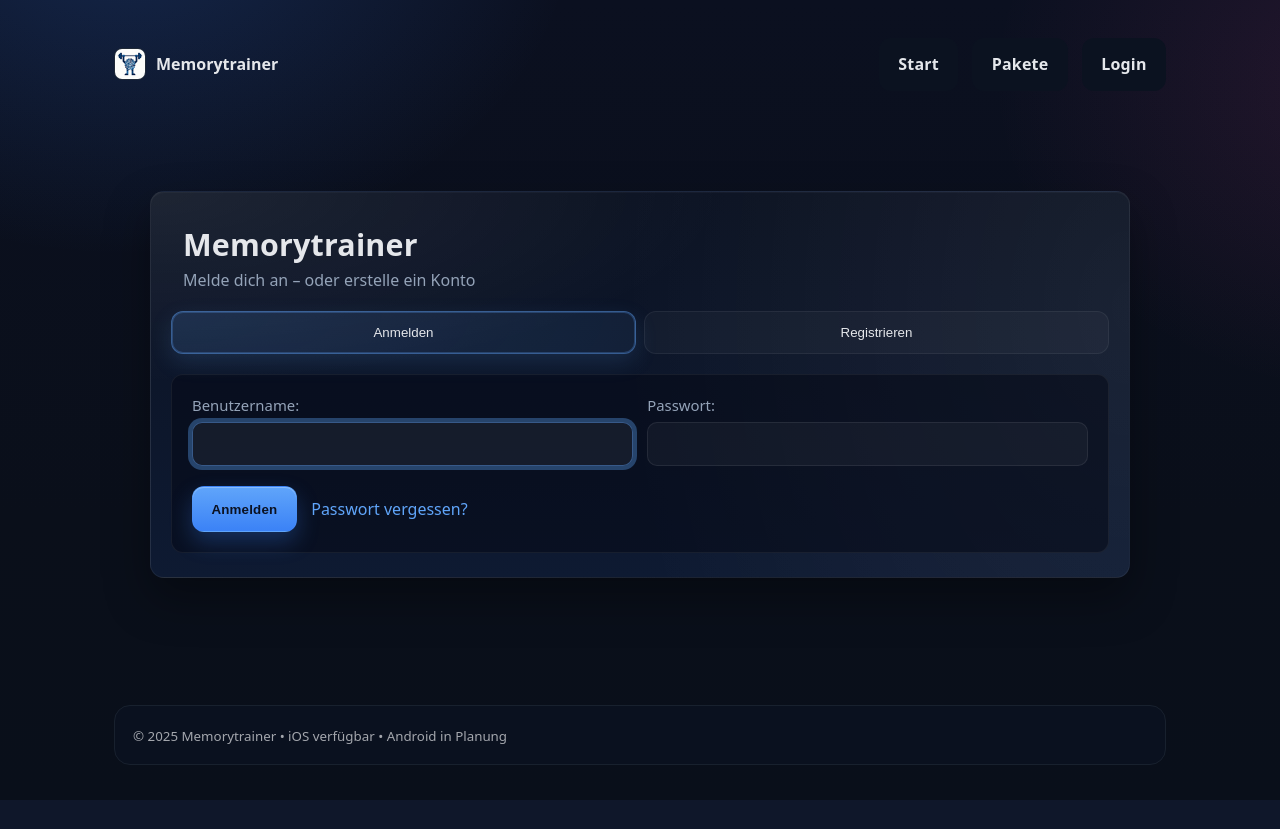
After one commit to diebraut/memorytrainer_server, a Django app: page /login/ in a window 1280 px wide. The commit adds this page. Run offline with Django 5.2, Linux system fonts and the light colour scheme.

Commit message:
new login

```diff
--- /dev/null
+++ b/accounts/forms.py
@@ -0,0 +1,28 @@
+from django import forms
+from django.contrib.auth.models import User
+from django.contrib.auth.forms import AuthenticationForm
+
+class RegisterForm(forms.Form):
+    trainee = forms.CharField(label="Trainee", min_length=3, max_length=150)
+    email = forms.EmailField(label="E-Mail-Adresse")
+    password1 = forms.CharField(label="Passwort", widget=forms.PasswordInput, min_length=8)
+    password2 = forms.CharField(label="Passwort (Wiederholung)", widget=forms.PasswordInput, min_length=8)
+
+    def clean_trainee(self):
+        username = self.cleaned_data["trainee"].strip()
+        if User.objects.filter(username__iexact=username).exists():
+            raise forms.ValidationError("Dieser Trainee-Name ist bereits vergeben.")
+        return username
+
+    def clean_email(self):
+        email = self.cleaned_data["email"].strip().lower()
+        if User.objects.filter(email__iexact=email).exists():
+            raise forms.ValidationError("Diese E-Mail wird bereits verwendet.")
+        return email
+
+    def clean(self):
+        cleaned = super().clean()
+        p1, p2 = cleaned.get("password1"), cleaned.get("password2")
+        if p1 and p2 and p1 != p2:
+            self.add_error("password2", "Passwörter stimmen nicht überein.")
+        return cleaned
--- /dev/null
+++ b/accounts/views.py
@@ -0,0 +1,99 @@
+from django.contrib import messages
+from django.contrib.auth import authenticate, login
+from django.contrib.auth.forms import AuthenticationForm
+from django.contrib.auth.models import User
+from django.contrib.auth.tokens import default_token_generator
+from django.http import Http404
+from django.shortcuts import render, redirect
+from django.template.loader import render_to_string
+from django.utils.encoding import force_bytes
+from django.utils.http import urlsafe_base64_encode, urlsafe_base64_decode
+from django.views.decorators.http import require_http_methods
+from django.conf import settings
+from django.core.mail import send_mail
+
+
+from .forms import RegisterForm
+
+LOGIN_REDIRECT = "/pakete/"
+
+@require_http_methods(["GET", "POST"])
+def login_register(request):
+    login_form = AuthenticationForm(request, data=request.POST if request.POST.get("action")=="login" else None)
+    reg_form = RegisterForm(request.POST if request.POST.get("action")=="register" else None)
+
+    # --- Login ---
+    if request.method == "POST" and request.POST.get("action") == "login":
+        if login_form.is_valid():
+            user = login_form.get_user()
+            login(request, user)
+            return redirect(LOGIN_REDIRECT)
+        messages.error(request, "Anmeldung fehlgeschlagen.")
+
+    # --- Registrierung ---
+    if request.method == "POST" and request.POST.get("action") == "register":
+        if reg_form.is_valid():
+            username = reg_form.cleaned_data["trainee"].strip()
+            email = reg_form.cleaned_data["email"].strip().lower()
+            pwd = reg_form.cleaned_data["password1"]
+
+            # Benutzer inaktiv anlegen (muss per E-Mail aktiviert werden)
+            user = User.objects.create_user(
+                username=username,
+                email=email,
+                password=pwd,
+                is_active=False,
+            )
+
+            # optional: den Anzeigenamen in first_name spiegeln
+            user.first_name = username
+            user.save(update_fields=["first_name"])
+
+            # Aktivierungslink bauen
+            uid = urlsafe_base64_encode(force_bytes(user.pk))
+            token = default_token_generator.make_token(user)
+            activation_url = request.build_absolute_uri(f"/activate/{uid}/{token}/")
+
+            # E-Mail senden (Text + optional HTML)
+            subject = "Bitte Registrierung bestätigen"
+            context = {"username": username, "activation_url": activation_url}
+            message = render_to_string("accounts/activation_email.txt", context)
+            html_message = render_to_string("accounts/activation_email.txt", context)
+            send_mail(
+                subject,
+                message,
+                getattr(settings, "DEFAULT_FROM_EMAIL", "noreply@example.com"),
+                [email],
+                html_message=html_message,
+            )
+
+            messages.success(request, "Fast geschafft! Bitte prüfe deine E-Mails und bestätige die Registrierung.")
+            return redirect("login_register")  # gleiche Seite, empty forms
+
+        messages.error(request, "Registrierung fehlgeschlagen. Bitte Eingaben prüfen.")
+
+    return render(request, "accounts/login_register.html", {
+        "login_form": login_form,
+        "reg_form": reg_form,
+    })
+
+
+def activate(request, uidb64, token):
+    try:
+        uid = urlsafe_base64_decode(uidb64).decode()
+        user = User.objects.get(pk=uid)
+    except Exception:
+        raise Http404("Ungültiger Aktivierungslink.")
+
+    if default_token_generator.check_token(user, token):
+        user.is_active = True
+        user.save(update_fields=["is_active"])
+        # Optional: direkt einloggen
+        user = authenticate(request, username=user.username, password=None)  # wird None liefern
+        # -> Stattdessen manuell einloggen, wenn gewünscht:
+        # login(request, user)  # funktioniert nur mit bekanntem Passwort; wir lassen es weg.
+        messages.success(request, "Dein Account wurde aktiviert. Bitte melde dich jetzt an.")
+        return redirect("login_register")
+    else:
+        messages.error(request, "Aktivierungslink ist ungültig oder abgelaufen.")
+        return redirect("login_register")
--- a/landing/templates/landing/base.html
+++ b/landing/templates/landing/base.html
@@ -44,7 +44,7 @@
       <div class="spacer"></div>
       <a class="btn" href="{% url 'landing:index' %}">Start</a>
       <a class="btn" href="{% url 'landing:pakete' %}">Pakete</a>
-      <a class="btn" href="{% url 'login' %}">Login</a>
+      <a class="btn" href="{% url 'login_register' %}">Login</a>
     </nav>
 
     {% block content %}{% endblock %}
--- /dev/null
+++ b/memorytrainer/static/css/login_register.css
@@ -0,0 +1,261 @@
+:root{
+  --bg: #0f172a;           /* slate-900 */
+  --panel: #0b1222;        /* deep blue */
+  --panel-2: #0e1a32;      /* deeper blue */
+  --text: #e5e7eb;         /* slate-200 */
+  --muted: #94a3b8;        /* slate-400 */
+  --primary: #60a5fa;      /* blue-400 */
+  --primary-2: #3b82f6;    /* blue-500 */
+  --ring: rgba(96,165,250,.35);
+  --danger: #ef4444;
+  --success: #22c55e;
+  --radius: 14px;
+  --shadow: 0 20px 45px rgba(0,0,0,.35), inset 0 1px 0 rgba(255,255,255,.03);
+}
+
+html, body{
+  height: 100%;
+}
+
+body{
+  background:
+    radial-gradient(80rem 60rem at 10% -10%, rgba(59,130,246,.20), transparent 35%),
+    radial-gradient(65rem 50rem at 110% 10%, rgba(236,72,153,.12), transparent 40%),
+    linear-gradient(180deg, #0b1020 0%, #0a0f1a 65%, #090f1a 100%);
+  color: var(--text);
+}
+
+.auth-shell{
+  min-height: 70vh;
+  display: grid;
+  place-items: center;
+  padding: 4rem 1rem;
+}
+
+.auth-card{
+  width: min(980px, 94vw);
+  background:
+    radial-gradient(120rem 40rem at 0% 0%, rgba(255,255,255,.08), transparent 30%),
+    radial-gradient(80rem 120rem at 100% 30%, rgba(255,255,255,.06), transparent 40%),
+    linear-gradient(180deg, var(--panel) 0%, var(--panel-2) 100%);
+  border: 1px solid rgba(255,255,255,.06);
+  border-radius: var(--radius);
+  box-shadow: var(--shadow);
+  overflow: hidden;
+}
+
+.auth-header{
+  padding: 2rem 2rem 0 2rem;
+}
+.auth-header h1{
+  margin: 0 0 .25rem;
+  font-size: clamp(1.35rem, 1.1rem + 1.2vw, 1.9rem);
+  letter-spacing: .2px;
+}
+.auth-header p{
+  margin: 0;
+  color: var(--muted);
+}
+
+/* Tabs */
+.auth-tabs{
+  display: grid;
+  grid-template-columns: 1fr 1fr;
+  gap: .5rem;
+  padding: 1.25rem 1.25rem 0 1.25rem;
+}
+.tab-btn{
+  appearance: none;
+  border: 1px solid rgba(255,255,255,.06);
+  background: rgba(255,255,255,.03);
+  color: var(--text);
+  padding: .8rem 1rem;
+  border-radius: 12px;
+  cursor: pointer;
+  transition: transform .06s ease, background .2s ease, border-color .2s ease, box-shadow .2s ease;
+}
+.tab-btn:hover{
+  background: rgba(255,255,255,.06);
+  transform: translateY(-1px);
+}
+.tab-btn.active{
+  border-color: rgba(96,165,250,.45);
+  background:
+    radial-gradient(120rem 40rem at 0% 0%, rgba(96,165,250,.10), transparent 30%),
+    rgba(96,165,250,.06);
+  box-shadow: 0 0 0 1px rgba(96,165,250,.25) inset, 0 8px 22px rgba(96,165,250,.15);
+}
+
+/* Content */
+.tab-content{
+  padding: 1.25rem 1.25rem 1.5rem;
+}
+.tab-pane{
+  display: none;
+  border: 1px solid rgba(255,255,255,.06);
+  background: rgba(6,10,22,.55);
+  border-radius: 12px;
+  padding: 1.25rem;
+}
+.tab-pane.active{
+  display: block;
+}
+
+/* Forms */
+.kt-form{
+  display: grid;
+  gap: 1rem;
+}
+.form-grid{
+  display: grid;
+  gap: .9rem;
+  grid-template-columns: repeat(2, minmax(0,1fr));
+}
+.form-row{
+  display: grid;
+  gap: .45rem;
+}
+.form-row label{
+  font-size: .93rem;
+  color: var(--muted);
+}
+.kt-form input[type="text"],
+.kt-form input[type="email"],
+.kt-form input[type="password"]{
+  width: 100%;
+  padding: .85rem 1rem;
+  border-radius: 10px;
+  border: 1px solid rgba(255,255,255,.08);
+  background: rgba(255,255,255,.04);
+  color: var(--text);
+  outline: none;
+  transition: border-color .15s ease, box-shadow .15s ease, background .15s ease;
+}
+.kt-form input:focus{
+  border-color: rgba(96,165,250,.45);
+  box-shadow: 0 0 0 4px var(--ring);
+  background: rgba(255,255,255,.055);
+}
+
+.form-actions{
+  display: flex;
+  gap: .9rem;
+  align-items: center;
+  flex-wrap: wrap;
+  margin-top: .25rem;
+}
+.btn{
+  padding: .9rem 1.15rem;
+  border: 1px solid transparent;
+  border-radius: 12px;
+  cursor: pointer;
+  font-weight: 600;
+  letter-spacing: .2px;
+  transition: transform .06s ease, box-shadow .2s ease, border-color .2s ease, background .2s ease;
+}
+.btn-primary{
+  color: #0b1222;
+  background: linear-gradient(180deg, var(--primary) 0%, var(--primary-2) 100%);
+  box-shadow: 0 10px 22px rgba(59,130,246,.28), inset 0 1px 0 rgba(255,255,255,.25);
+}
+.btn-primary:hover{
+  transform: translateY(-1px);
+}
+.btn-secondary{
+  color: var(--text);
+  background: rgba(255,255,255,.06);
+  border-color: rgba(96,165,250,.35);
+}
+.btn-secondary:hover{
+  background: rgba(255,255,255,.09);
+  transform: translateY(-1px);
+}
+
+.link{
+  color: var(--primary);
+  text-decoration: none;
+}
+.link:hover{ text-decoration: underline; }
+
+.muted{
+  margin: .25rem 0 0;
+  color: var(--muted);
+  font-size: .95rem;
+}
+
+/* Messages & errors */
+.messages{
+  list-style: none;
+  margin: 0 1.25rem 1rem;
+  padding: 0;
+  display: grid;
+  gap: .5rem;
+}
+.msg{
+  border-radius: 10px;
+  padding: .75rem 1rem;
+  background: rgba(255,255,255,.03);
+  border: 1px solid rgba(255,255,255,.06);
+}
+.msg-success{ border-color: rgba(34,197,94,.55); background: rgba(34,197,94,.12); }
+.msg-error{ border-color: rgba(239,68,68,.55); background: rgba(239,68,68,.12); }
+
+.errorlist{
+  margin: .2rem 0 0;
+  padding-left: 1rem;
+  color: #fecaca; /* red-200 */
+  font-size: .92rem;
+}
+.helptext{
+  color: var(--muted);
+  font-size: .88rem;
+}
+
+/* Responsive */
+@media (max-width: 860px){
+  .form-grid{ grid-template-columns: 1fr; }
+}
+.auth-header .logo{
+  width:56px; height:56px; object-fit:contain; display:block;
+}
+/* Profil-Tab Icon klein & rund */
+.tab-profile .avatar{
+  width: 22px;
+  height: 22px;
+  border-radius: 50%;
+  margin-right: 6px;
+  vertical-align: -3px;
+}
+
+/* Brand-Block oben kompakter */
+.brand img{
+  width: 56px;    /* statt riesig */
+  height: 56px;
+  object-fit: contain;
+  opacity: .9;
+}
+.brand h1{ margin: .35rem 0 0; }
+.brand .subtitle{ margin: .25rem 0 0; color: var(--muted); }
+
+/* Profilkarte */
+.profile-card{
+  display: grid;
+  gap: 10px;
+}
+.profile-row{
+  display: grid;
+  grid-template-columns: 180px 1fr;
+  gap: 8px;
+  padding: 8px 10px;
+  border: 1px solid rgba(255,255,255,.06);
+  border-radius: 10px;
+  background: rgba(255,255,255,.03);
+}
+.profile-row .label{ color: var(--muted); }
+.profile-row .value{ font-weight: 600; }
+.btn.danger{
+  background: #ef4444;
+  color: white;
+  border-color: rgba(255,255,255,.06);
+}
+.btn.danger:hover{ filter: brightness(1.05); transform: translateY(-1px); }
--- /dev/null
+++ b/memorytrainer/static/js/login_register.js
@@ -0,0 +1,56 @@
+(function () {
+  function switchTab(to) {
+    const btns = document.querySelectorAll('.auth-tabs .tab-btn');
+    const panes = document.querySelectorAll('.tab-pane');
+
+    btns.forEach(b => {
+      const active = b.dataset.tab === to;
+      b.classList.toggle('active', active);
+      b.setAttribute('aria-selected', active ? 'true' : 'false');
+    });
+
+    panes.forEach(p => {
+      const active = p.id === 'tab-' + to;
+      p.classList.toggle('active', active);
+      p.setAttribute('aria-hidden', active ? 'false' : 'true');
+    });
+  }
+
+  document.addEventListener('click', (e) => {
+    const btn = e.target.closest('.tab-btn');
+    if (!btn) return;
+    e.preventDefault();
+    const to = btn.dataset.tab;
+    if (to) {
+      switchTab(to);
+      // optional: URL-Hash setzen, damit Reload die Auswahl merkt
+      if (history && history.replaceState) {
+        history.replaceState(null, '', '#' + to);
+      }
+    }
+  });
+
+  document.addEventListener('DOMContentLoaded', () => {
+    const hash = (location.hash || '').replace('#', '');
+    if (hash === 'register' || hash === 'login') {
+      switchTab(hash);
+    } else {
+      switchTab('login');
+    }
+  });
+})();
+(function(){
+  document.addEventListener('click', (e) => {
+    const btn = e.target.closest('.tab');
+    if(!btn) return;
+    const to = btn.dataset.tab;
+    if(!to) return;
+
+    // Deaktivieren, wenn nur ein Panel existiert
+    const panes = document.querySelectorAll('.panels .panel');
+    if(panes.length <= 1) return;
+
+    document.querySelectorAll('.tabs .tab').forEach(b => b.classList.toggle('active', b === btn));
+    panes.forEach(p => p.classList.toggle('active', p.id === 'panel-' + to));
+  });
+})();
--- a/memorytrainer/urls.py
+++ b/memorytrainer/urls.py
@@ -1,9 +1,12 @@
 from django.contrib import admin
 from django.urls import path, include
+from accounts.views import login_register, activate
 
 urlpatterns = [
     path("admin/", admin.site.urls),
-    path("", include("landing.urls", namespace="landing")),
-    path("api/", include("packages.urls", namespace="packages_api")),
-    path("accounts/", include("django.contrib.auth.urls")),  # Login/Logout/Passwort
+    path("login/", login_register, name="login_register"),          # dein eigener Login/Reg
+    path("activate/<uidb64>/<token>/", activate, name="activate"),
+    path("", include(("landing.urls", "landing"), namespace="landing")),
+    path("api/", include(("packages.urls", "packages_api"), namespace="packages_api")),
+    path("accounts/", include("django.contrib.auth.urls")),  # WICHTIG: drin lassen
 ]
--- /dev/null
+++ b/templates/accounts/activation_email.txt
@@ -0,0 +1,4 @@
+<p>Hallo {{ username }},</p>
+<p>bitte bestätige deine Registrierung für MemoryTrainer:</p>
+<p><a href="{{ activation_url }}">{{ activation_url }}</a></p>
+<p>Wenn du dich nicht registriert hast, ignoriere diese E-Mail.</p>
--- /dev/null
+++ b/templates/accounts/login_register.html
@@ -0,0 +1,147 @@
+{% extends "landing/base.html" %}
+{% load static %}
+
+{% block title %}Anmelden oder registrieren{% endblock %}
+
+{% block head %}
+    <link rel="stylesheet" href="{% static 'css/login_register.css' %}?v=5">
+{% endblock %}
+
+{% block content %}
+    <div class="auth-shell">
+        <div class="auth-card">
+
+            {% if request.user.is_authenticated %}
+                {# ───────── Eingeloggter Benutzer ───────── #}
+                <header class="auth-header">
+                    <h1>Hallo, {{ request.user.get_short_name|default:request.user.username }}</h1>
+                    <p>Willkommen zurück beim Memorytrainer!</p>
+                </header>
+
+                <section class="profile-card styled" style="margin-top: 1.5rem">
+                    <div class="profile-grid">
+                        <div class="profile-row">
+                            <span class="profile-label">🧑 Benutzername</span>
+                            <span class="profile-value">{{ request.user.username }}</span>
+                        </div>
+                        <div class="profile-row">
+                            <span class="profile-label">📧 E-Mail</span>
+                            <span class="profile-value">{{ request.user.email|default:"—" }}</span>
+                        </div>
+                        <div class="profile-row">
+                            <span class="profile-label">🕐 Registriert am</span>
+                            <span class="profile-value">{{ request.user.date_joined|date:"d.m.Y, H:i" }}</span>
+                        </div>
+                        {% if request.user.last_login %}
+                            <div class="profile-row">
+                                <span class="profile-label">🔑 Letzter Login</span>
+                                <span class="profile-value">{{ request.user.last_login|date:"d.m.Y, H:i" }}</span>
+                            </div>
+                        {% endif %}
+                    </div>
+
+                    <div class="form-actions" style="margin-top: 1.5rem">
+                        <form method="post" action="{% url 'logout' %}">
+                            {% csrf_token %}
+                            <input type="hidden" name="next" value="/"/>
+                            <button class="btn danger" type="submit">Abmelden</button>
+                        </form>
+                        <a class="btn" href="{% url 'landing:pakete' %}">Zu den Paketen</a>
+                    </div>
+                </section>
+
+            {% else %}
+                {# ───────── Nicht eingeloggt: Login / Registrierung ───────── #}
+                <header class="auth-header">
+                    <h1>Memorytrainer</h1>
+                    <p>Melde dich an – oder erstelle ein Konto</p>
+                </header>
+
+                {# Tabs #}
+                <div class="auth-tabs" role="tablist">
+                    <button type="button"
+                            class="tab-btn {% if not reg_form.errors %}active{% endif %}"
+                            data-tab="login">Anmelden
+                    </button>
+                    <button type="button"
+                            class="tab-btn {% if reg_form.errors %}active{% endif %}"
+                            data-tab="register">Registrieren
+                    </button>
+                </div>
+
+                {# Feedback-Messages #}
+                {% if messages %}
+                    <ul class="messages">
+                        {% for message in messages %}
+                            <li class="msg {{ message.tags|default:'info' }}">{{ message }}</li>
+                        {% endfor %}
+                    </ul>
+                {% endif %}
+
+                {# Tabs Inhalt #}
+                <div class="tab-content">
+                    <section id="tab-login" class="tab-pane {% if not reg_form.errors %}active{% endif %}">
+                        <form method="post" class="kt-form" novalidate>
+                            {% csrf_token %}
+                            <input type="hidden" name="action" value="login">
+                            <div class="form-grid">
+                                <div class="form-row">
+                                    {{ login_form.username.label_tag }}
+                                    {{ login_form.username }}
+                                    {{ login_form.username.errors }}
+                                </div>
+                                <div class="form-row">
+                                    {{ login_form.password.label_tag }}
+                                    {{ login_form.password }}
+                                    {{ login_form.password.errors }}
+                                </div>
+                            </div>
+                            <div class="form-actions">
+                                <button class="btn btn-primary" type="submit">Anmelden</button>
+                                <a class="link" href="{% url 'password_reset' %}">Passwort vergessen?</a>
+                            </div>
+                        </form>
+                    </section>
+
+                    <section id="tab-register" class="tab-pane {% if reg_form.errors %}active{% endif %}">
+                        <form method="post" class="kt-form" novalidate>
+                            {% csrf_token %}
+                            <input type="hidden" name="action" value="register">
+                            <div class="form-grid">
+                                <div class="form-row">
+                                    {{ reg_form.trainee.label_tag }}
+                                    {{ reg_form.trainee }}
+                                    {{ reg_form.trainee.errors }}
+                                </div>
+                                <div class="form-row">
+                                    {{ reg_form.email.label_tag }}
+                                    {{ reg_form.email }}
+                                    {{ reg_form.email.errors }}
+                                </div>
+                                <div class="form-row">
+                                    {{ reg_form.password1.label_tag }}
+                                    {{ reg_form.password1 }}
+                                    {{ reg_form.password1.errors }}
+                                </div>
+                                <div class="form-row">
+                                    {{ reg_form.password2.label_tag }}
+                                    {{ reg_form.password2 }}
+                                    {{ reg_form.password2.errors }}
+                                </div>
+                            </div>
+                            <p class="muted">Nach der Registrierung erhältst du eine E-Mail zur Aktivierung.</p>
+                            <div class="form-actions">
+                                <button class="btn btn-primary" type="submit">Konto erstellen</button>
+                            </div>
+                        </form>
+                    </section>
+                </div>
+            {% endif %}
+        </div>
+    </div>
+
+    <script>window.API_BASE = "/api";</script>
+    {% block scripts %}
+        <script src="{% static 'js/login_register.js' %}?v=5"></script>
+    {% endblock %}
+{% endblock %}
```
Also changed, not shown: landing/templates/landing/login.html (deleted, +0 -11 lines), memorytrainer/settings.py (+13 -5 lines), templates/registration/logged_out.html (deleted, +0 -9 lines), templates/registration/login.html (deleted, +0 -37 lines), db.sqlite3, 1 other file.
